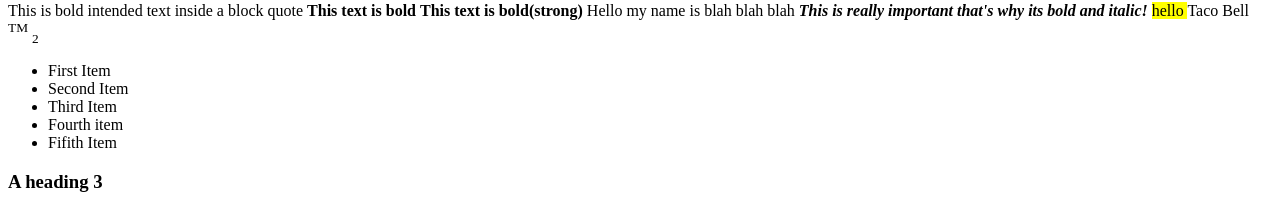
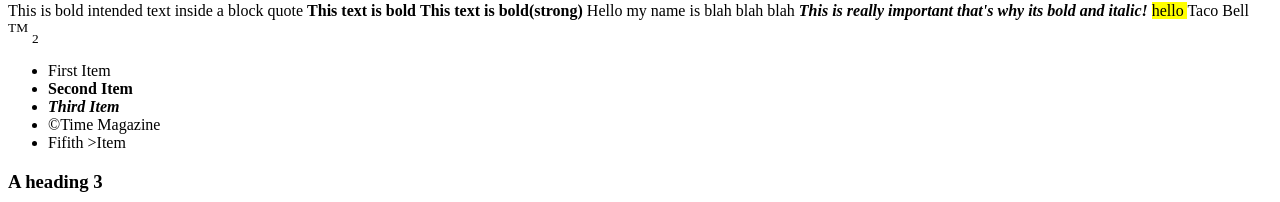
Before and after one commit to Nyla1996/assignment-1, a plain HTML site: page Index.html in a window 1280 px wide. Shown: the part 143-345 px from the top of the page. Drawn offline with Linux system fonts and the light colour scheme.

Commit message:
added special characters

```diff
--- a/Index.html
+++ b/Index.html
@@ -18,10 +18,10 @@
         Hello my name is blah blah blah <i><b>This is really important that's why its bold and italic!</b></i> <mark>hello </mark> Taco Bell <sup>TM</sup> <sub>2</sub>
         <ul>
             <li>First Item</li>
-            <li>Second Item</li>
-            <li>Third Item</li>
-            <li>Fourth item</li>
-            <li>Fifith Item</li>
+            <li><strong>Second Item</strong></li>
+            <li><i><strong>Third Item</strong></i></li>
+            <li>&copy;Time Magazine</li>
+            <li>Fifith &gt;Item</li>
         </ul>
 
 
```
